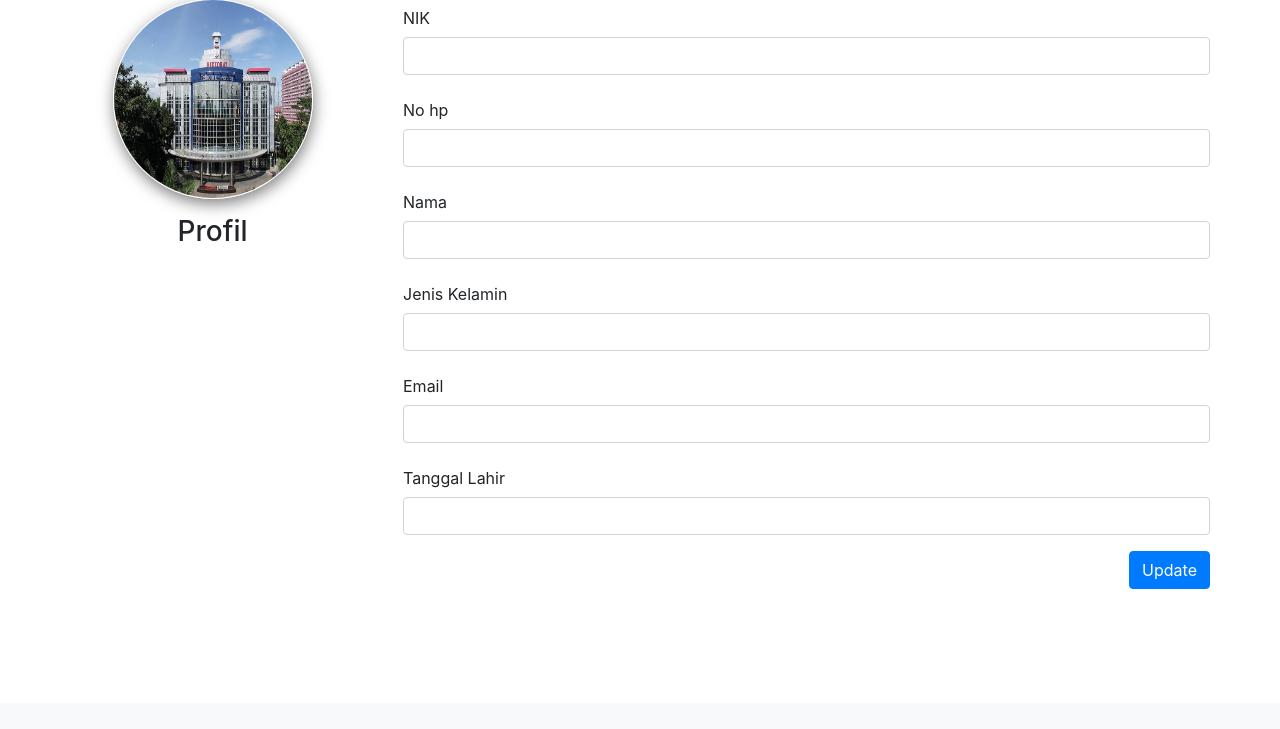
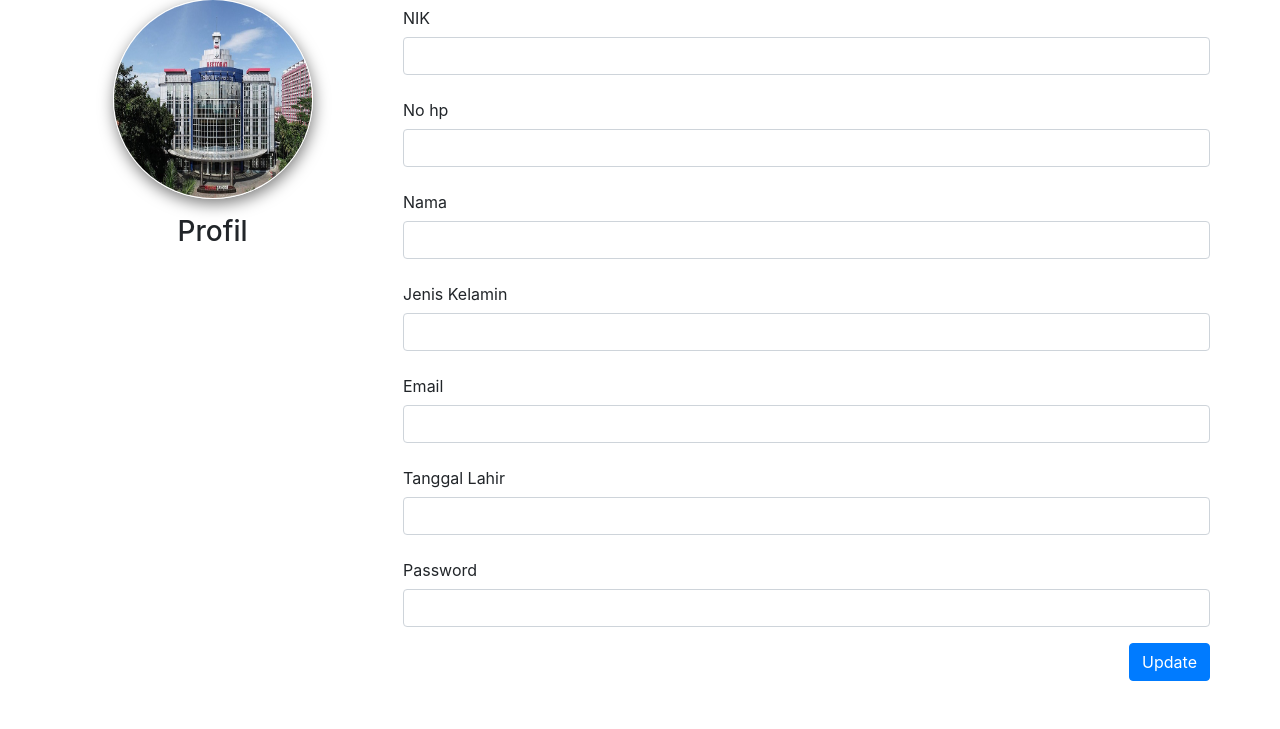
Before and after one commit to kel4if4202/dekosande, a CodeIgniter app: page /dekosande/index.php/welcome/profile in a window 1280 px wide. Shown: the part 97-826 px from the top of the page. Before the commit the page ends 686 px from the top, so only its background shows below. Run offline with CodeIgniter, Linux system fonts and the light colour scheme; data that the repository does not hold is empty; some libraries are stand-ins or nearby versions.

Commit message:
Update profil view

```diff
--- a/application/views/ProfileView.php
+++ b/application/views/ProfileView.php
@@ -12,28 +12,33 @@
         <div class="ml-md-5 ml-0">
           <form id="profileForm" method="POST">
             <div class="form-group">
-              <label for="nip" class="col-form-label">NIK</label>
-              <input type="text" id="NIK" name="NIK" class="form-control">
+              <label for="nik" class="col-form-label">NIK</label>
+              <input type="text" id="NIK" name="NIK" class="form-control" value="<?= $this->session->userdata('data_login')['NIK'] ?>">
+
             </div>
             <div class="form-group">
-              <label for="name" class="col-form-label">No hp</label>
-              <input type="text" id="no_hp" name="no_hp" class="form-control">
+              <label for="no_hp" class="col-form-label">No hp</label>
+              <input type="text" id="no_hp" name="no_hp" class="form-control" value="<?= $this->session->userdata('data_login')['no_hp'] ?>">
             </div>
             <div class="form-group">
               <label for="username" class="col-form-label">Nama</label>
-              <input type="text" id="nama" name="nama" class="form-control">
+              <input type="text" id="nama" name="nama" class="form-control" value="<?= $this->session->userdata('data_login')['nama'] ?>">
             </div>
             <div class="form-group">
-              <label for="password" class="col-form-label">Jenis Kelamin</label>
-              <input type="password" id="jenis_kelamin" name="jenis_kelamin" class="form-control">
+              <label for="jenis_kelamin" class="col-form-label">Jenis Kelamin</label>
+              <input type="text" id="jenis_kelamin" name="jenis_kelamin" class="form-control" value="<?= $this->session->userdata('data_login')['jenis_kelamin'] ?>">
             </div>
             <div class="form-group">
-              <label for="password" class="col-form-label">Email</label>
-              <input type="password" id="email" name="email" class="form-control">
+              <label for="email" class="col-form-label">Email</label>
+              <input type="text" id="email" name="email" class="form-control" value="<?= $this->session->userdata('data_login')['email'] ?>">
             </div>
             <div class="form-group">
-              <label for="password" class="col-form-label">Tanggal Lahir</label>
-              <input type="password" id="tlahir" name="tlahir" class="form-control">
+              <label for="tlahir" class="col-form-label">Tanggal Lahir</label>
+              <input type="text" id="tlahir" name="tlahir" class="form-control" value="<?= $this->session->userdata('data_login')['tlahir'] ?>">
+            </div>
+            <div class="form-group">
+              <label for="password" class="col-form-label">Password</label>
+              <input type="password" id="tlahir" name="password" class="form-control">
             </div>
             <div class="form-group">
               <input type="hidden" id="hidden" name="hidden" class="form-control">
@@ -48,74 +53,4 @@
   </div>
 </div>
 
-<div class="modal fade" id="modal" tabindex="-1" role="dialog" aria-labelledby="modalLabel" aria-hidden="true">
-  <div class="modal-dialog" role="document">
-    <div class="modal-content">
-      <div class="modal-header">
-        <h5 class="modal-title" id="modalLabel">Konfirmasi</h5>
-        <button type="button" class="close" data-dismiss="modal" aria-label="Close">
-          <span aria-hidden="true">&times;</span>
-        </button>
-      </div>
-      <div class="modal-body">
-        Apakah anda ingin update profile anda?
-      </div>
-      <div class="modal-footer">
-        <button type="button" class="btn btn-secondary" data-dismiss="modal">Close</button>
-        <button type="button" class="btn btn-primary" id="update">Submit</button>
-      </div>
-    </div>
-  </div>
-</div>
-
-<script type="text/javascript">
-  $(document).ready(function() {
-    getData()
-
-    function getData() {
-      const username = "<?= $this->session->userdata("username"); ?>"
-      const url = `<?= base_url("PasienController/data_pasien/") ?>${username}`
-      $.ajax({
-        url: url,
-        type: "GET",
-        dataType: "json",
-        success: function(data) {
-          if (data) {
-            $("#nip").val(data.nip);
-            $("#name").val(data.nama);
-            $("#username").val(data.username);
-            $("#hidden").val(data.username);
-          } else {
-            console.log("error");
-          }
-        }
-      })
-    }
-
-    $("#profileForm").on("submit", function(event) {
-      event.preventDefault();
-      let form = $(this);
-      $("#update").on("click", function() {
-        const username = $("#hidden").val();
-        $.ajax({
-          url: `<?= base_url("PasienController/update_profile/") ?>${username}`,
-          type: 'post',
-          data: form.serialize(),
-          dataType: 'json',
-          success: function(res) {
-            if (res.success == true) {
-              getData()
-            } else {
-              $.each(res.messages, function(key, value) {
-                let el = $('#' + key);
-                el.closest('div.form-group').find("div.error").remove();
-                el.after(value);
-              })
-            }
-            $("#modal").modal('hide');
-          }
-        });
-      })
-    })
-  })
-</script>
+<!-- <?= $this->session->userdata('data_login')['NIK'] ?> -->
```
